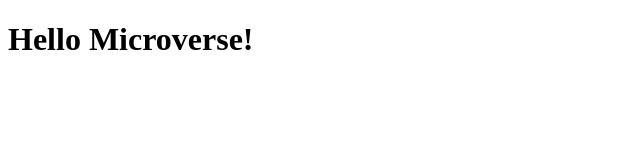
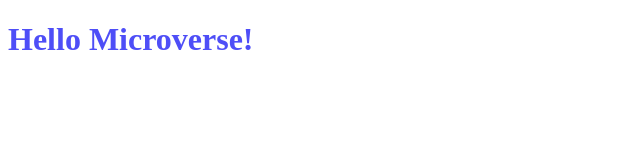
Before and after one commit to maxthestranger/testing_practice, a website: page index.html in a window 1280 px wide. Shown: the whole page, without its empty margins (0-640 px from the left). Drawn offline with Linux system fonts and the light colour scheme.

Commit message:
add styling to header

```diff
--- a/index.html
+++ b/index.html
@@ -5,6 +5,7 @@
     <meta http-equiv="X-UA-Compatible" content="IE=edge" />
     <meta name="viewport" content="width=device-width, initial-scale=1.0" />
     <title>Hello World</title>
+    <link rel="stylesheet" href="style.css" />
   </head>
   <body>
     <header>
--- /dev/null
+++ b/style.css
@@ -0,0 +1,3 @@
+header {
+  color: rgb(78, 78, 247);
+}
```
